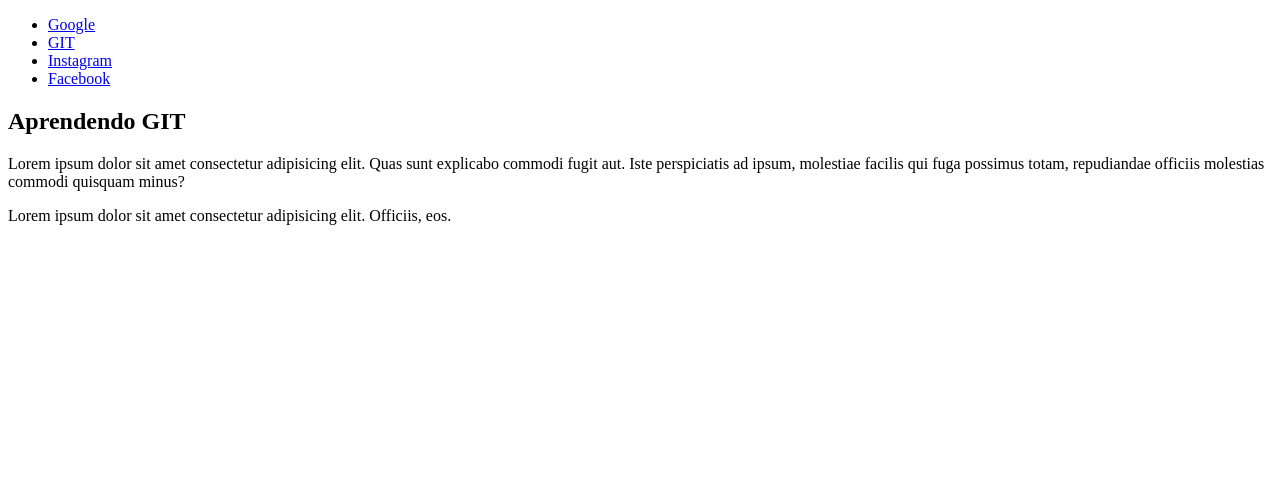
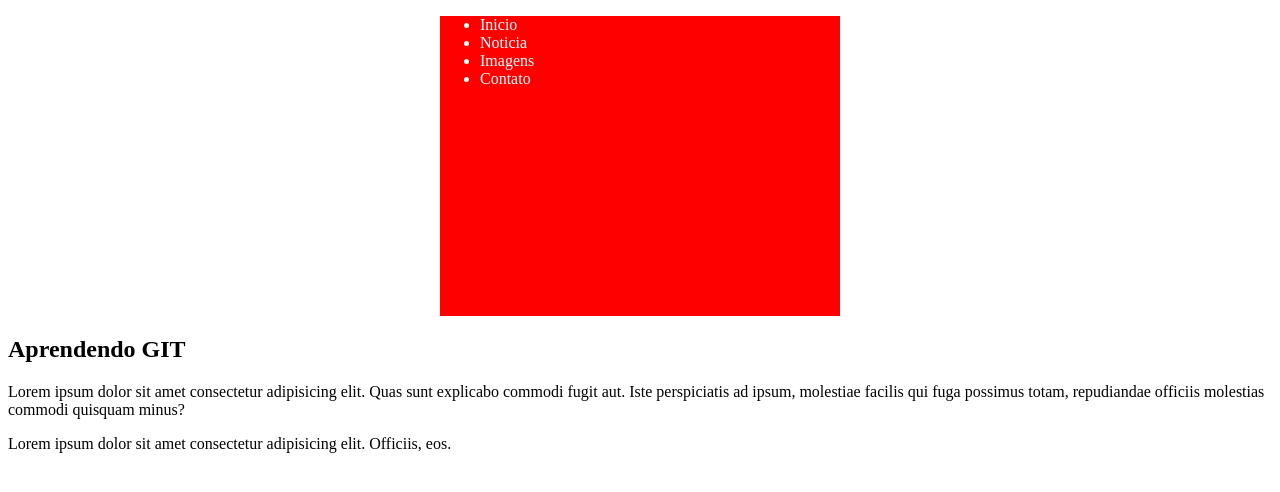
Before and after one commit to MatosRicardo/projetop-Faculdade, a plain HTML site: page index.html in a window 1280 px wide. Drawn offline with Linux system fonts and the light colour scheme.

Commit message:
Criação com CSS

```diff
--- a/index.html
+++ b/index.html
@@ -4,15 +4,17 @@
     <meta charset="UTF-8">
     <meta name="viewport" content="width=device-width, initial-scale=1.0">
     <title>GITHUB</title>
+
+    <link rel="stylesheet" href="style.css">
 </head>
 <body>
     <header>
         <nav>
             <ul>
-                <li><a href="Google.com">Google</a></li>
-                <li><a href="https://github.com/MatosRicardo.com">GIT</a></li>
-                <li><a href="https://www.instagram.com/.com">Instagram</a></li>
-                <li><a href="https://pt-br.facebook.com/">Facebook</a></li>
+                <li>Inicio</li>
+                <li>Noticia</li>
+                <li>Imagens</li>
+                <li>Contato</li>
             </ul>
         </nav>
     </header>
--- /dev/null
+++ b/style.css
@@ -0,0 +1,11 @@
+nav {
+    background-color: red;
+    height: 300px;
+    width: 400px;
+    margin-left: auto;
+    margin-right: auto;
+}
+
+li {
+    color: white;
+}
```
